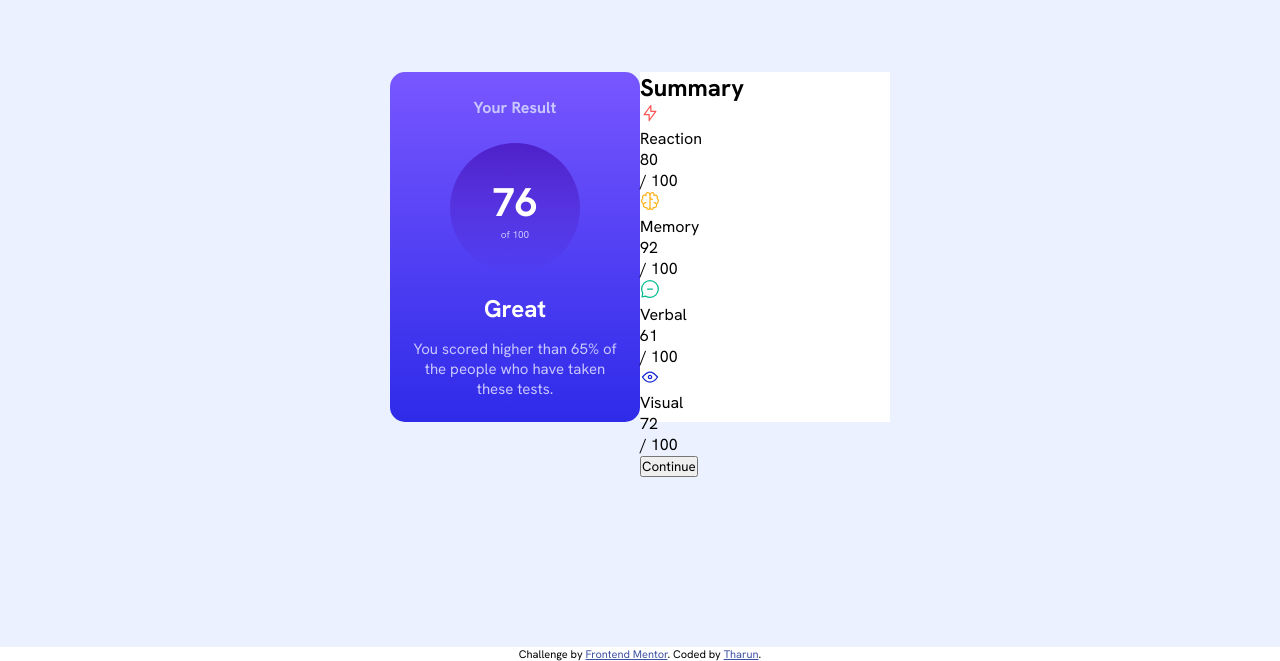
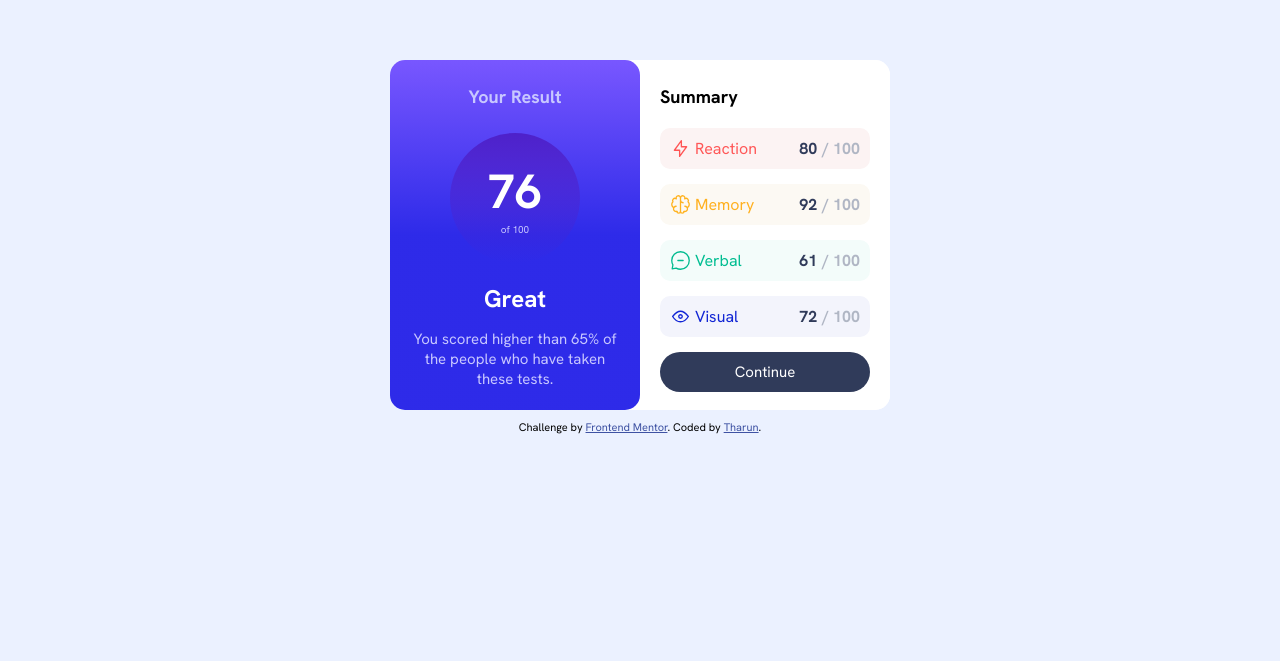
Before and after one commit to tharun-32/Results-summary-component, a plain HTML site: page index.html in a window 1280 px wide. Shown: the part 153-814 px from the top of the page. Drawn offline with Linux system fonts and the light colour scheme.

Commit message:
desktop design completed

```diff
--- a/style.css
+++ b/style.css
@@ -25,39 +25,41 @@ ul{
 }
 body{
   height: 100vh;
+  background-color: var(--Pale-blue);
+  display: flex;
+  flex-direction: column;
+  gap: 10px;
+  align-items: center;
+  justify-content: center;
+
 }
 section{
-  background-color: var(--Pale-blue);
+  width: 500px;
+  height: 350px;
+  background-color: var(--White);
   display: flex;
-  justify-content: center;
-  align-items: center;
-  height: 100%;
+  border-radius: 15px;
 }
 .results-side{
   width: 250px;
   max-width: 100%;
   height: 350px;
-
   display: flex;
   flex-direction: column;
   align-items: center;
   text-align: center;
   border-radius: 15px;
-  background-image: linear-gradient(to top,var(--Light-royal-blue) ,var(--Light-slate-blue));
+  background-image: linear-gradient(to top,var(--Light-royal-blue)50% ,var(--Light-slate-blue));
 }
-.summary-side{
-  width: 250px;
-  max-width: 100%;
-  height: 350px;
-  background-color: var(--White);
-}
+
 .results-side>h2{
   color: var(--Light-lavender);
   padding: 25px;
-  font-size: 16px;
+  font-size: 18px;
 }
 p{
   color: var(--Light-lavender);
+  box-sizing: border-box;
   padding: 15px;
   font-size: 15px;
 }
@@ -77,7 +79,7 @@ h1{
   align-items: center;
 }
 .score ul :first-child{
-  font-size: 2.5rem;
+  font-size: 3rem;
   font-weight: bold;
   color: var(--White);
 }
@@ -85,14 +87,120 @@ h1{
   font-size: 10px;
   color: var(--Light-lavender);
 }
-
-
-
-
-
-
-
-
+.summary-side{
+  width: 250px;
+  max-width: 100%;
+  height: 350px;
+  background-color: var(--White);
+  border-radius: 0 15px 15px 0;
+  padding: 15px 20px ;
+}
+.summary-side h2{
+  font-size: 18px;
+  font-weight: bold;
+  margin: 10px 0 20px;
+}
+.Reaction :last-child :last-child{
+  color: hsl(223, 15%, 73%);
+  font-weight: bold;
+}
+.Memory :last-child :last-child{
+  color: hsl(223, 15%, 73%);
+  font-weight: bold;
+}
+.Verbal :last-child :last-child{
+  color: hsl(223, 15%, 73%);
+  font-weight: bold;
+}
+.Visual :last-child :last-child{
+  color: hsl(223, 15%, 73%);
+  font-weight: bold;
+}
+.Reaction :last-child :first-child{
+  color: var(--Dark-gray-blue);
+  font-weight: bold;
+}
+.Memory :last-child :first-child{
+  color: var(--Dark-gray-blue);
+  font-weight: bold;
+}
+.Verbal :last-child :first-child{
+  color: var(--Dark-gray-blue);
+  font-weight: bold;
+}
+.Visual :last-child :first-child{
+  color: var(--Dark-gray-blue);
+  font-weight: bold;
+}
+.Reaction :first-child :last-child{
+  color: var(--Light-red);
+}
+.Memory :first-child :last-child{
+  color: var(--Orangey-yellow);
+}
+.Verbal :first-child :last-child{
+  color: var(--Green-teal);
+}
+.Visual :first-child :last-child{
+  color: var(--Cobalt-blue);
+}
+.Reaction :first-child,.Reaction :last-child{
+  display: flex;
+  gap: 5px;
+}
+.Memory :first-child,.Memory :last-child{
+  display: flex;
+  gap: 5px;
+}
+.Verbal :first-child,.Verbal :last-child{
+  display: flex;
+  gap: 5px;
+}
+.Visual :first-child,.Visual :last-child{
+  display: flex;
+  gap: 5px;
+}
+.Reaction{
+  display: flex;
+  justify-content: space-between;
+  padding: 10px;
+  background-color:hsl(0, 57%, 97%);
+  margin-bottom: 15px;
+  border-radius: 10px;
+}
+.Memory{
+  display: flex;
+  justify-content: space-between;
+  padding: 10px;
+  background-color: hsl(39, 57%, 97%);
+  margin-bottom: 15px;
+  border-radius: 10px;
+}
+.Verbal{
+  display: flex;
+  justify-content: space-between;
+  padding: 10px;
+  background-color: hsl(166, 57%, 97%);
+  margin-bottom: 15px;
+  border-radius: 10px;
+}
+.Visual{
+  display: flex;
+  justify-content: space-between;
+  padding: 10px;
+  background-color: hsl(234, 57%, 97%);
+  margin-bottom: 15px;
+  border-radius: 10px;
+}
+button{
+  width: 100%;
+  color: white;
+  background-color: var(--Dark-gray-blue);
+  padding: 10px;
+  border: 0;
+  border-radius: 20px;
+  font-size: 15px;
+}
 
 
 
```
